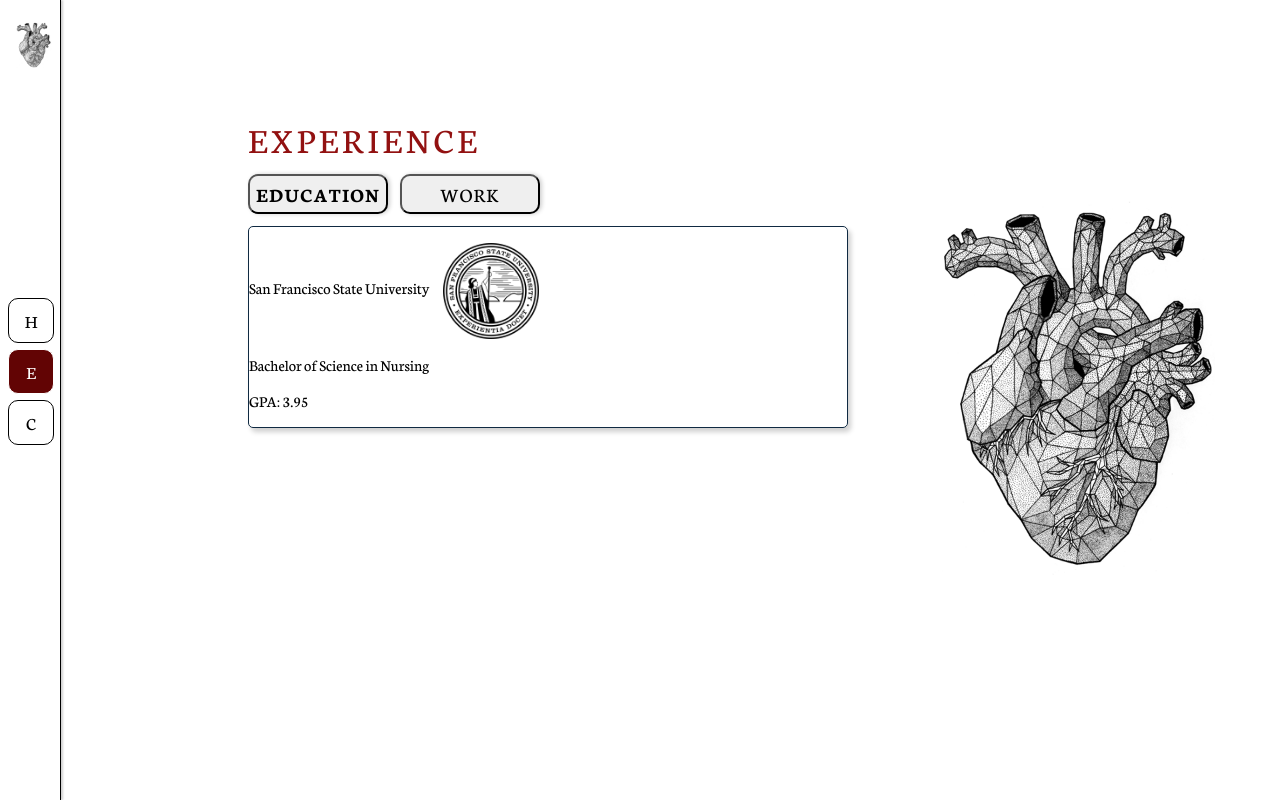
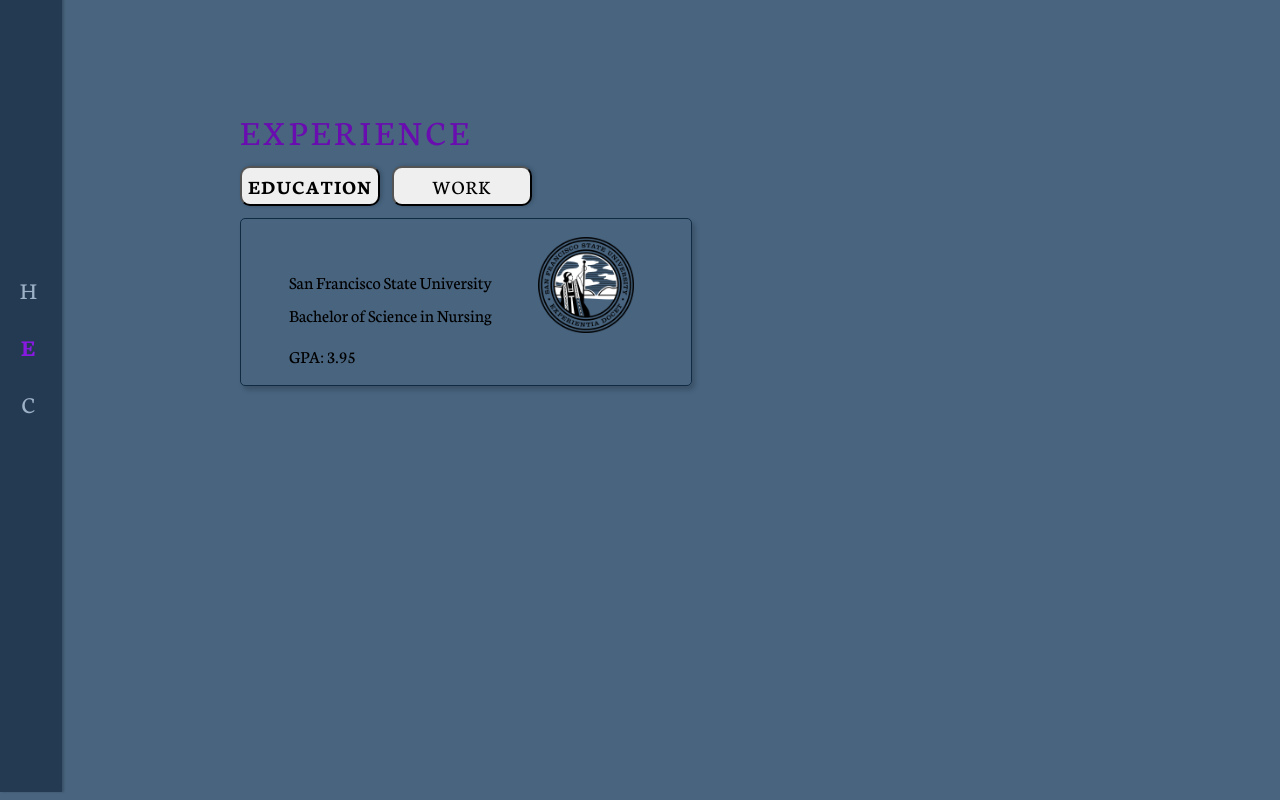
Before and after one commit to OscarLuu/Estelle, a React (Create React App) app: page /experience in a window 1280 px wide. Built offline with nearby package versions, Linux system fonts and the light colour scheme.

Commit message:
changing UI colors

```diff
--- a/src/components/Experience.js
+++ b/src/components/Experience.js
@@ -8,14 +8,16 @@ const Work = () => {
 const Education = () => {
   return (
     <div className="education-div">
-      <p className="University">
-        San Francisco State University
-        <span>
-          <img src={require("../svg/sfsu.png")} className="sfsu-picture" />
-        </span>
-      </p>
-      <p>Bachelor of Science in Nursing</p>
-      <p>GPA: 3.95</p>
+      <div className="text">
+        <p className="text-size">
+          San Francisco State University
+          <span>
+            <img src={require("../svg/sfsu.png")} className="sfsu-picture" />
+          </span>
+        </p>
+        <p className="margin-up text-size">Bachelor of Science in Nursing</p>
+        <p className="text-size">GPA: 3.95</p>
+      </div>
     </div>
   );
 };
@@ -81,9 +83,10 @@ class Experience extends Component {
             {this.state.showEducation ? <Education /> : <Work />}
           </div>
         </div>
+        {/*
         <div className="heart">
           <img src={require("../svg/heart.png")} className="heart-image" />
-        </div>
+            </div>*/}
       </div>
     );
   }
--- a/src/components/Home.js
+++ b/src/components/Home.js
@@ -11,10 +11,6 @@ const Home = () => {
           time.
         </p>
       </div>
-
-      <div className="heart">
-        <img src={require("../svg/heart.png")} className="heart-image" />
-      </div>
     </div>
   );
 };
--- a/src/components/Nav.js
+++ b/src/components/Nav.js
@@ -10,8 +10,6 @@ const Nav = () => {
   return (
     <div>
       <div className="navbar">
-        <img src={require("../svg/heart.png")} className="nav-heart" />
-
         <div className="nav-items">
           <NavLink exact activeClassName="active" className="block" to="/">
             H<p className="hidden">OME</p>
--- a/src/index.css
+++ b/src/index.css
@@ -1,31 +1,33 @@
 @import url("https://fonts.googleapis.com/css?family=Neuton:200,300,400,400i,700,800");
 body {
   font-family: "Neuton", sans-serif;
+  background: hsl(209, 28%, 39%);
+  margin: 0;
+  padding: 0;
 }
 
 .navbar {
-  border-right: 1px solid;
-  width: 52px;
+  width: 62px;
   margin-top: -8px;
   height: 100vh;
   box-shadow: 2px 0 2px rgba(0, 0, 0, 0.19);
+  background: hsl(211, 39%, 23%);
 }
 
 .nav-items {
-  padding-top: 28vh;
+  padding-top: 34vh;
 }
 
 .block {
   margin-bottom: 6px;
   text-align: center;
-  border: 1px solid;
   display: block;
   padding: 10px 0;
   text-decoration: none;
-  color: black;
   margin-right: 6px;
-  font-size: 18px;
+  font-size: 24px;
   border-radius: 10px;
+  color: hsl(211, 27%, 70%);
 }
 
 .hidden {
@@ -36,17 +38,17 @@ body {
   display: inline;
   font-weight: 700;
   font-size: 18px;
-  color: hsl(360, 79%, 32%);
+  color: hsl(274, 87%, 37%);
 }
 
 .block:hover {
-  background-color: white;
+  background-color: hsl(211, 39%, 23%);
+  border: 1px solid hsl(209, 34%, 30%);
   width: 125px;
   font-weight: 700;
   box-shadow: 0 4px 8px rgba(0, 0, 0, 0.19);
   letter-spacing: 0.06em;
-  color: hsl(360, 79%, 32%);
-  border: 1px solid black;
+  color: hsl(274, 87%, 37%);
 }
 
 .home {
@@ -56,11 +58,11 @@ body {
 .name {
   padding-left: 100px;
   margin-top: -65vh;
-  font-size: 36px;
+  font-size: 64px;
   font-weight: 500;
   letter-spacing: 0.12em;
   word-spacing: 12px;
-  color: hsl(360, 79%, 32%);
+  color: white;
 }
 
 .description {
@@ -112,16 +114,18 @@ body {
   font-weight: 500;
   letter-spacing: 0.12em;
   word-spacing: 12px;
-  color: hsl(360, 79%, 32%);
+  color: hsl(274, 87%, 37%);
 }
 
 .education-div {
   max-width: 600px;
+  display: flex;
+  justify-content: space-between;
 }
 
 .active {
-  background: hsl(360, 92%, 20%);
-  color: white;
+  color: hsl(273, 80%, 49%);
+  font-weight: 700;
 }
 
 .bold {
@@ -142,6 +146,10 @@ body {
   cursor: pointer;
 }
 
+.tab-styling:active {
+  transform: translateY(1px);
+}
+
 .tab {
   margin-top: -24px;
   margin-bottom: 12px;
@@ -154,21 +162,28 @@ body {
 .border-text {
   border: 1px solid hsl(209, 61%, 16%);
   max-height: 900px;
-  max-width: 600px;
+  max-width: 450px;
   box-shadow: 3px 4px 5px rgba(0, 0, 0, 0.19);
   border-radius: 5px;
-}
-
-.summary {
-  width: 90%;
-  padding: 12px;
 }
 
 .sfsu-picture {
   width: 96px;
   height: auto;
-  margin-left: 14px;
+  margin-left: 46px;
   vertical-align: middle;
+}
+
+.margin-up {
+  margin-top: -48px;
+}
+
+.text {
+  margin-left: 48px;
+}
+
+.text-size {
+  font-size: 18px;
 }
 
 @media all and (max-width: 1690px) {
```
